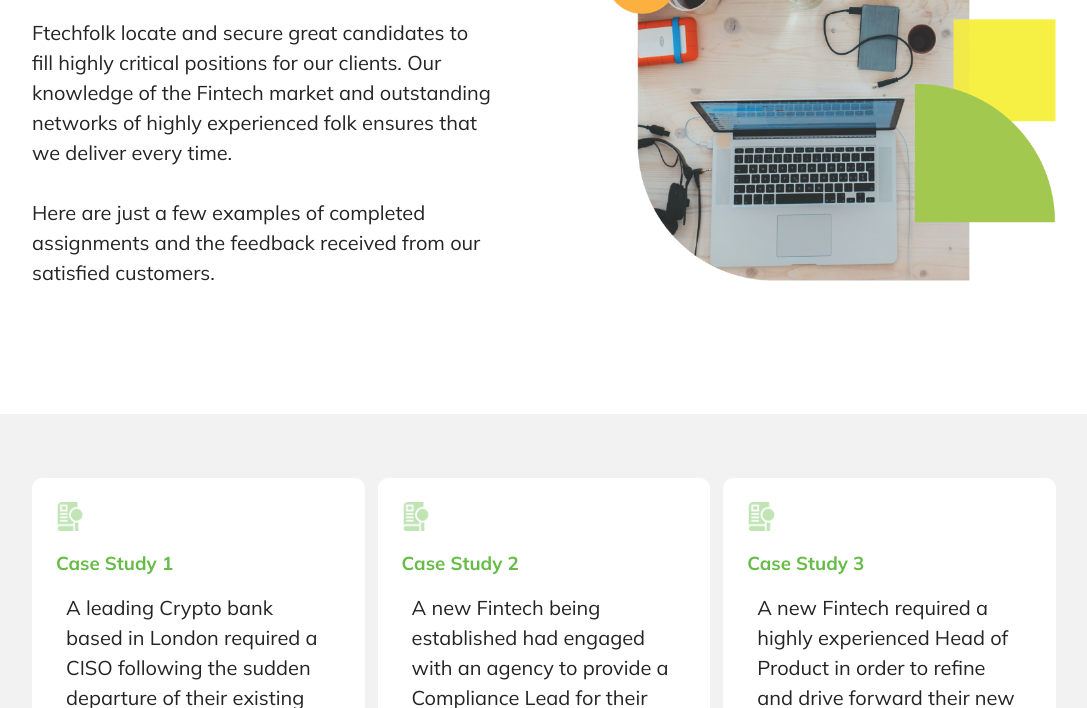
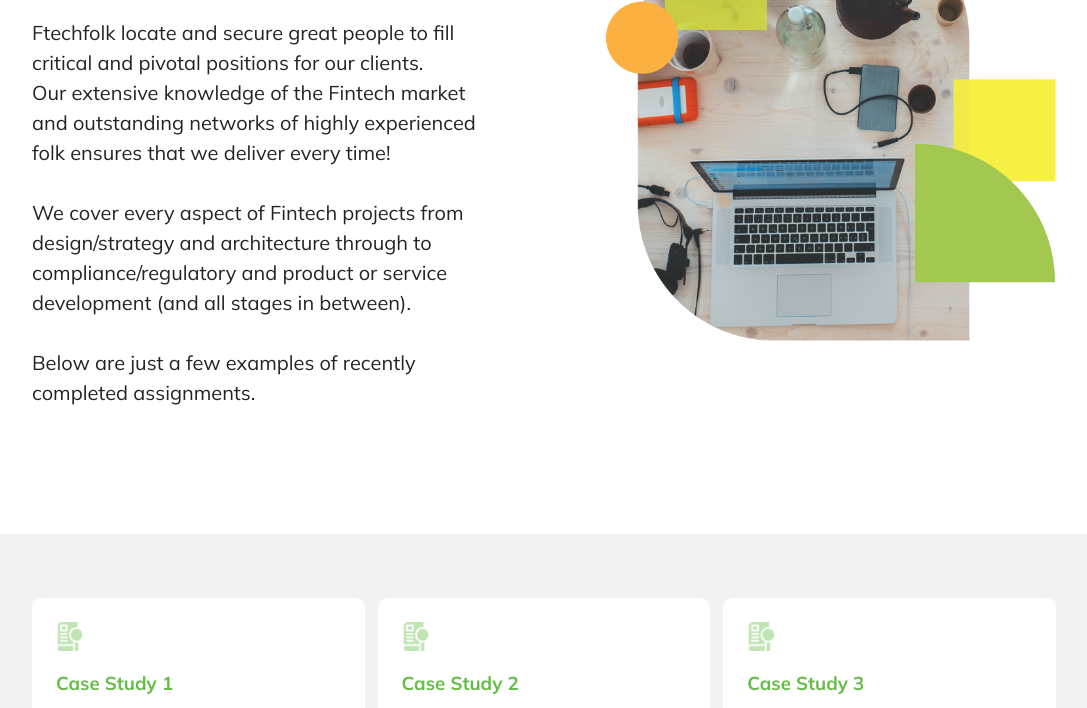
Before and after one commit to garrettsiegel/Ftechfolks, a plain HTML site: page caseStudies.html in a window 1280 px wide. Shown: the part 392-1100 px from the top of the page, without its empty margins (96-1183 px from the left). Drawn offline with Linux system fonts and the light colour scheme.

Commit message:
Copy changes

```diff
--- a/caseStudies.html
+++ b/caseStudies.html
@@ -57,8 +57,10 @@
         <div class="casestudies-section1-flex">
             <div class="casestudies-section1-L">
                 <h2>Case Studies</h2>
-                <p>Ftechfolk locate and secure great candidates to fill highly critical positions for our clients. Our knowledge of the Fintech market and outstanding networks of highly experienced folk ensures that we deliver every time.</p>
-                <p>Here are just a few examples of completed assignments and the feedback received from our satisfied customers.</p>
+                <p>Ftechfolk locate and secure great people to fill critical and pivotal positions for our clients. <br>
+                Our extensive knowledge of the Fintech market and outstanding networks of highly experienced folk ensures that we deliver every time!</p>
+                <p>We cover every aspect of Fintech projects from design/strategy and architecture through to compliance/regulatory and product or service development (and all stages in between).</p>
+                <p>Below are just a few examples of recently completed assignments.</p>
             </div>
             <div class="casestudies-section1-R">
                 <img src="./images/casestudies/casestudies1.png" alt="Desk with tech image">
```
